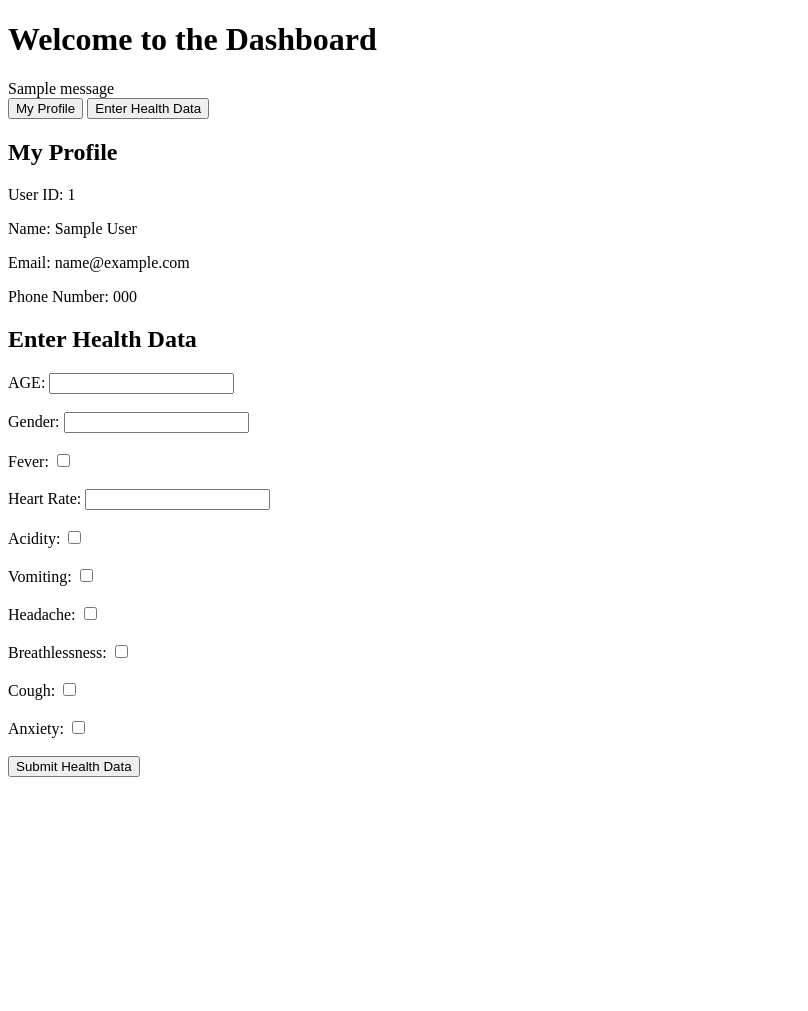
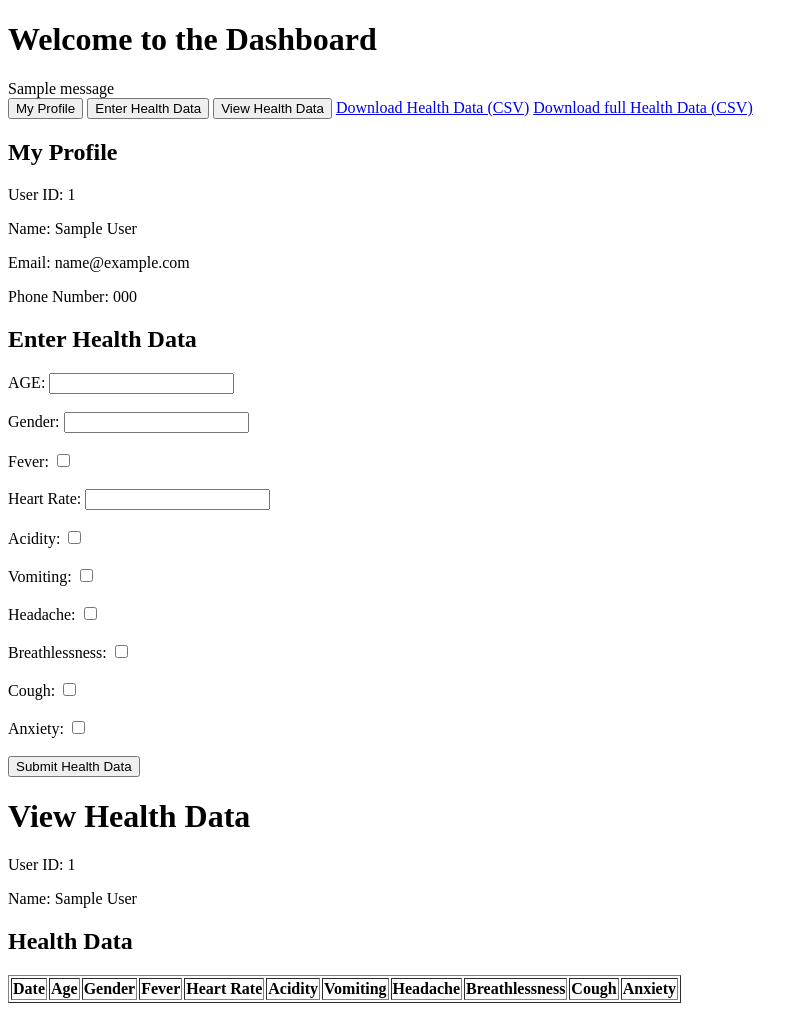
Before and after one commit to Aishwarya-j10/ProjectHealthHub, a Flask app: page /dashboard in a window 1280 px wide. Shown: the whole page, without its empty margins (0-808 px from the left). Before the commit the page ends 777 px from the top, so only its background shows below. Run offline with Flask 3, Linux system fonts and the light colour scheme; a user stored in the database is signed in; tables that the repository leaves empty hold one stand-in row (values such as "Sample post"); one stand-in notice (Sample message) is shown; lists and menus that the app fills with data are empty.

Commit message:
updates along with addding view_data.html

```diff
--- a/app.py
+++ b/app.py
@@ -1,7 +1,9 @@
 import os
-from flask import Flask, render_template, request, redirect, url_for, flash, session
+from flask import Flask, render_template, request, redirect, url_for, flash, session, Response
 from flask_sqlalchemy import SQLAlchemy
 from sqlalchemy.exc import IntegrityError
+import pandas as pd
+from io import StringIO
 # from flask_migrate import Migrate
 
 from sqlalchemy.sql import func
@@ -104,11 +106,12 @@ def add_health_data():
     if user_id:
         user = User.query.get(user_id)
         if user:
+            print(f'User ID: {user_id}')
             # Retrieve health data attributes from the form
-            age = int(request.form.get('age')) or None
+            age = int(request.form.get('age')) if request.form.get('age') else None
             gender = str(request.form.get('gender'))
             fever = bool(request.form.get('fever'))
-            heart_rate = int(request.form.get('heart_rate'))
+            heart_rate = int(request.form.get('heart_rate')) if request.form.get('heart_rate') else None
             # heart_rate = request.form.get('heart_rate') or None
             # if heart_rate_str is None:
             #     heart_rate = None
@@ -120,29 +123,10 @@ def add_health_data():
             breathlessness = bool(request.form.get('breathlessness'))
             cough = bool(request.form.get('cough'))
             anxiety = bool(request.form.get('anxiety'))
-            # Add similar lines for other health data attributes
-            # lst = ['age', 'gender', 'fever', 'heart_rate', 'acidity', 'vomiting', 'headache', 'breathlessness', 'cough', 'anxiety']
-            # Set default values to None for attributes where no value is provided
-            # if age is None:
-            #     age = None
-            # if gender is None:
-            #     gender = None
 
-            # if acidity is None:
-            #     acidity = None
-            # if vomiting is None:
-            #     vomiting = None
-            # if headache is None:
-            #     headache = None
-            # if breathlessness is None:
-            #     breathlessness = None
-            # if cough is None:
-            #     cough = None
-            # if anxiety is None:
-            #     anxiety = None
-            # Create a new HealthData record in the database
             existing_health_data = HealthData.query.filter_by(user=user).first()
             if existing_health_data :
+                existing_health_data.user = user.id
                 existing_health_data.age = age
                 existing_health_data.gender = gender
                 existing_health_data.fever = fever
@@ -157,7 +141,7 @@ def add_health_data():
                 db.session.commit()
             else :
                 new_health_data = HealthData(
-                    user=user,
+                    user=user.id,
                     age = age,
                     gender = gender,
                     fever=fever,
@@ -179,6 +163,157 @@ def add_health_data():
         flash('You need to log in to submit health data.', 'danger')
         return redirect(url_for('home'))
 
+# @app.route('/view_data')
+# def view_data():
+#     user_id = session.get('user_id')
+#     if user_id:
+#         user = User.query.get(user_id)
+#         # user = User.query.filter_by(user_id = user_id).first()
+#         print(user)
+#         if user:
+#             # Fetch the user's health data
+#             health_data = HealthData.query.filter_by(user_id=user_id).all()
+#             print(health_data)
+#             return render_template('view_data.html', user=user, health_data=health_data)
+
+#     flash('You need to log in to view health data.', 'danger')
+#     return redirect(url_for('home'))
+@app.route('/view_data', methods=['GET'])
+def view_data():
+    print("out of if")
+    user_id = session.get('user_id')
+    if user_id:
+        user = User.query.get(user_id)
+        if user:
+            try:
+                # Fetch the user's health data
+                health_data = HealthData.query.filter_by(user_id=user_id).all()
+                print("User:", user)
+                print("Health Data:", health_data)
+                return render_template('view_data.html', user=user, health_data=health_data)
+            except Exception as e:
+                print("Error fetching health data:", str(e))
+                flash('An error occurred while fetching health data.', 'danger')
+                return redirect(url_for('home'))
+
+
+    flash('You need to log in to view health data.', 'danger')
+    return redirect(url_for('home'))
+
+
+# import os
+# from flask import Flask, render_template, request, redirect, url_for, flash, session, Response
+# import pandas as pd
+
+
+# ... (your existing code)
+
+@app.route('/download_health_data_csv')
+def download_health_data_csv():
+    user_id = session.get('user_id')
+    if user_id:
+        user = User.query.get(user_id)
+        if user:
+            health_data = HealthData.query.filter_by(user_id=user_id).all()
+            if health_data:
+                # Create a list of dictionaries with the selected columns
+                data_list = [
+                    {
+                        "Age": data.age,
+                        "Gender": data.gender,
+                        "Fever": data.fever,
+                        "Heart Rate": data.heart_rate,
+                        "Acidity": data.acidity,
+                        "Vomiting": data.vomiting,
+                        "Headache": data.headache,
+                        "Breathlessness": data.breathlessness,
+                        "Cough": data.cough,
+                        "Anxiety": data.anxiety,
+                    }
+                    for data in health_data
+                ]
+
+                # Create a Pandas DataFrame from the list of dictionaries
+                df = pd.DataFrame(data_list)
+
+                # Create a unique file name
+                file_name = f"user_{user.id}_health_data.csv"
+
+                # Save the DataFrame to a CSV file in memory
+                csv_data = StringIO()
+                df.to_csv(csv_data, index=False)
+
+                # Move the file pointer to the beginning of the file
+                csv_data.seek(0)
+
+                # Create a response with the CSV data
+                response = Response(
+                    csv_data,
+                    content_type="text/csv",
+                    headers={
+                        "Content-Disposition": f"attachment; filename={file_name}"
+                    }
+                )
+                return response
+
+    flash('No health data available for download.', 'danger')
+    return redirect(url_for('dashboard'))
+
+# Add a new route to download the entire health_data table
+@app.route('/download_entire_health_data_csv')
+def download_entire_health_data_csv():
+    user_id = session.get('user_id')
+    if user_id:
+        user = User.query.get(user_id)
+        if user:
+            health_data = HealthData.query.all()  # Retrieve all health data
+            if health_data:
+                # Create a list of dictionaries with all columns
+                data_list = [
+                    {
+                        "User ID": data.user_id,
+                        "Age": data.age,
+                        "Gender": data.gender,
+                        "Fever": data.fever,
+                        "Heart Rate": data.heart_rate,
+                        "Acidity": data.acidity,
+                        "Vomiting": data.vomiting,
+                        "Headache": data.headache,
+                        "Breathlessness": data.breathlessness,
+                        "Cough": data.cough,
+                        "Anxiety": data.anxiety,
+                    }
+                    for data in health_data
+                ]
+
+                # Create a Pandas DataFrame from the list of dictionaries
+                df = pd.DataFrame(data_list)
+
+                # Create a unique file name
+                file_name = "entire_health_data.csv"
+
+                # Save the DataFrame to a CSV file in memory
+                csv_data = StringIO()
+                df.to_csv(csv_data, index=False)
+
+                # Move the file pointer to the beginning of the file
+                csv_data.seek(0)
+
+                # Create a response with the CSV data
+                response = Response(
+                    csv_data,
+                    content_type="text/csv",
+                    headers={
+                        "Content-Disposition": f"attachment; filename={file_name}"
+                    }
+                )
+                return response
+
+    flash('No health data available for download.', 'danger')
+    return redirect(url_for('dashboard'))
+
+
+
 @app.route('/logout')
 def logout():
     session.pop('user_id', None)  # Clear the user ID from the session
--- a/templates/dashboard.html
+++ b/templates/dashboard.html
@@ -21,6 +21,15 @@
     <div class="tab">
         <button class="tablinks" onclick="openTab(event, 'profile')">My Profile</button>
         <button class="tablinks" onclick="openTab(event, 'health_data')">Enter Health Data</button>
+        <button class="tablinks" onclick="openTab(event, 'view_data')">View Health Data</button>
+
+            <!-- ... (your existing tabs) -->
+            <a href="{{ url_for('download_health_data_csv') }}" class="tablinks">Download Health Data (CSV)</a>
+            <a href="{{ url_for('download_entire_health_data_csv') }}" class="tablinks">Download full Health Data (CSV)</a>
+
+
+
+
     </div>
 
     <!-- Profile Tab Content -->
@@ -30,6 +39,26 @@
         <p>Name: {{ user.name }}</p>
         <p>Email: {{ user.email }}</p>
         <p>Phone Number: {{ user.phone_number }}</p>
+    </div>
+
+    <!-- view_data Tab Content -->
+    <div id="view_data" class="tabcontent">
+        {% for data in health_data %}
+            <tr>
+                <!-- <td>{{ data.timestamp }}</td> -->
+                <td>{{ data.age }}</td>
+                <td>{{ data.gender }}</td>
+                <td>{{ "Yes" if data.fever else "No" }}</td>
+                <td>{{ data.heart_rate }}</td>
+                <td>{{ "Yes" if data.acidity else "No" }}</td>
+                <td>{{ "Yes" if data.vomiting else "No" }}</td>
+                <td>{{ "Yes" if data.headache else "No" }}</td>
+                <td>{{ "Yes" if data.breathlessness else "No" }}</td>
+                <td>{{ "Yes" if data.cough else "No" }}</td>
+                <td>{{ "Yes" if data.anxiety else "No" }}</td>
+                <!-- Add cells for other health data attributes -->
+            </tr>
+        {% endfor %}
     </div>
 
     <!-- Health Data Tab Content -->
@@ -72,6 +101,10 @@
         </form>
     </div>
 
+    <!-- View Health Data Tab Content -->
+    <div id="view_data" class="tabcontent">
+        {% include 'view_data.html' %}
+    </div>
     <!-- JavaScript for Tab Switching -->
     <script>
         function openTab(evt, tabName) {
@@ -88,5 +121,6 @@
             evt.currentTarget.className += " active";
         }
     </script>
+
 </body>
 </html>
--- /dev/null
+++ b/templates/view_data.html
@@ -0,0 +1,53 @@
+<!DOCTYPE html>
+<html>
+<head>
+    <title>View Health Data</title>
+</head>
+<body>
+    <h1>View Health Data</h1>
+    <p>User ID: {{ user.id }}</p>
+    <p>Name: {{ user.name }}</p>
+    {% for data in health_data %}
+    <p>Age: {{ data.age }}</p>
+    <!-- Other attributes can be accessed similarly -->
+    {% endfor %}
+
+    <h2>Health Data</h2>
+    <table border="1">
+        <tr>
+            <th>Date</th>
+            <th>Age</th>
+            <th>Gender</th>
+            <th>Fever</th>
+            <th>Heart Rate</th>
+            <th>Acidity</th>
+            <th>Vomiting</th>
+            <th>Headache</th>
+            <th>Breathlessness</th>
+            <th>Cough</th>
+            <th>Anxiety</th>
+            <!-- Add columns for other health data attributes -->
+        </tr>
+        {% for data in health_data %}
+            <tr>
+                <!-- <td>{{ data.timestamp }}</td> -->
+                <td>{{ data.age }}</td>
+                <td>{{ data.gender }}</td>
+                <td>{{ "Yes" if data.fever else "No" }}</td>
+                <td>{{ data.heart_rate }}</td>
+                <td>{{ "Yes" if data.acidity else "No" }}</td>
+                <td>{{ "Yes" if data.vomiting else "No" }}</td>
+                <td>{{ "Yes" if data.headache else "No" }}</td>
+                <td>{{ "Yes" if data.breathlessness else "No" }}</td>
+                <td>{{ "Yes" if data.cough else "No" }}</td>
+                <td>{{ "Yes" if data.anxiety else "No" }}</td>
+                <!-- Add cells for other health data attributes -->
+            </tr>
+        {% endfor %}
+    </table>
+
+    <!-- Add a back button or link to return to the dashboard -->
+    <!-- <br>
+    <a href="{{ url_for('dashboard') }}">Back to Dashboard</a> -->
+</body>
+</html>
```
Also changed, not shown: templates/login.html (+41 -12 lines), templates/register.html (+46 -16 lines), database.db (added).
